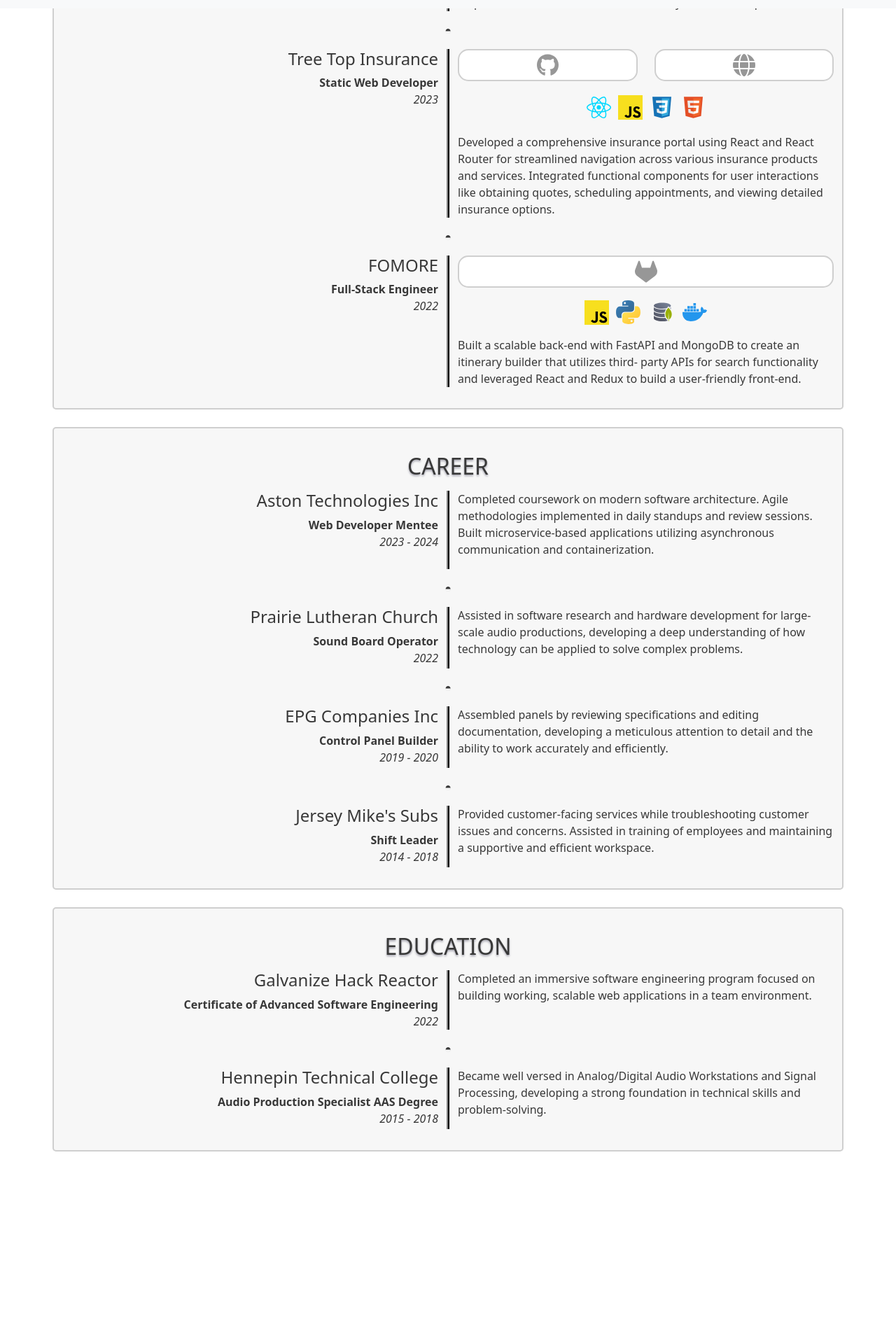
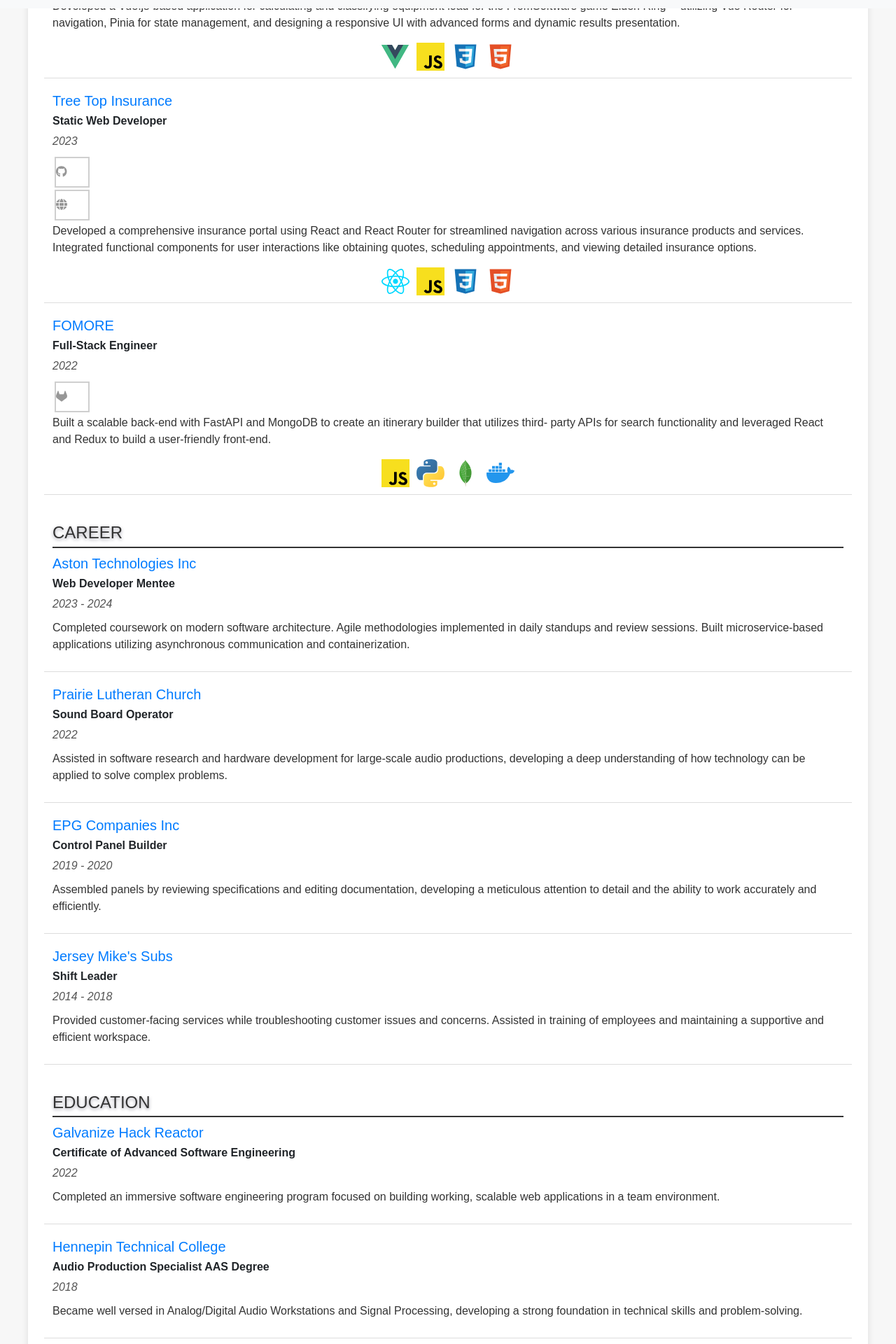
Before and after one commit to swanscon/cs-portfolio-web, a React (Create React App) app: page /resume in a window 1280 px wide. Shown: the part 788-2708 px from the top of the page at 70% size. Before the commit the page ends 2568 px from the top, so only its background shows below. Built offline with nearby package versions, Linux system fonts and the light colour scheme.

Commit message:
Refactor Resume.jsx and styles

```diff
--- a/src/components/Nav.jsx
+++ b/src/components/Nav.jsx
@@ -42,7 +42,7 @@
 
 	return (
 		<header>
-			<Navbar bg={navColor} data-bs-theme={navColor}>
+			<Navbar bg={navColor} data-bs-theme={navColor} expand="lg">
 				<Container>
 					<Navbar.Brand href="/">
 						<Image src="/cs-logo-removebg-preview.png" className="img-icon" />
@@ -50,6 +50,8 @@
 					<Navbar.Brand href="/" className="link-bounce">
 						Connor Swanson
 					</Navbar.Brand>
+					<Navbar.Toggle aria-controls="basic-navbar-nav" />
+					<Navbar.Collapse id="basic-navbar-nav">
 						<Nav className="me-auto">
 							<Nav.Link href="/" className="link-scale">
 								Home
@@ -64,6 +66,7 @@
 								Contact
 							</Nav.Link>
 						</Nav>
+					</Navbar.Collapse>
 					{/* <Navbar.Brand className={`link-color-`+`${btnColor}`} onClick={handleNavColor}>
 						<FontAwesomeIcon icon={faCircleHalfStroke} />
 					</Navbar.Brand> */}
--- a/src/pages/Resume.jsx
+++ b/src/pages/Resume.jsx
@@ -13,7 +13,8 @@
 import CssLogo from "../assets/file-type-css.svg";
 import HtmlLogo from "../assets/file-type-html.svg";
 import PythonLogo from "../assets/python.svg";
-import MongoLogo from "../assets/database-mongo-db.svg";
+import MongoLogo from "../assets/mongodb-original.svg";
+import "../styles/resume.css";
 
 export default function ResumePage() {
 	const onButtonClick = () => {
@@ -27,10 +28,10 @@
 	};
 
 	return (
-		<div>
+		<div className="resume-page">
 			<Container className="main-content">
-				<Row>
-					<h1 className="section-title">Resume</h1>
+				<Row className="section-title">
+					<h1>Resume</h1>
 				</Row>
 				<Row className="center-horizontal">
 					<Button className="section-btn" onClick={onButtonClick}>
@@ -38,7 +39,15 @@
 					</Button>
 				</Row>
 				<div className="empty-space-sm" />
-				<Container className="section-main">
+
+				<div className="section">
+					<h2 className="section-title">Projects</h2>
+					{projects.map((project, index) => (
+						<ProjectItem key={index} project={project} />
+					))}
+				</div>
+
+				{/* <Container className="section-main">
 					<Row className="center-horizontal">
 						<h2 className="text-section">Projects</h2>
 					</Row>
@@ -164,10 +173,10 @@
 										/>
 									</i>
 									Developed a Vue.js-based application for calculating and
-									classifying equipment load for the FromSoftware game Elden Ring&#8482; utilizing Vue Router for
-									navigation, Pinia for state management, and designing a
-									responsive UI with advanced forms and dynamic results
-									presentation.
+									classifying equipment load for the FromSoftware game Elden
+									Ring&#8482; utilizing Vue Router for navigation, Pinia for state
+									management, and designing a responsive UI with advanced forms
+									and dynamic results presentation.
 								</div>
 							</Row>
 						</Col>
@@ -296,9 +305,17 @@
 							</Row>
 						</Col>
 					</Row>
-				</Container>
+				</Container> */}
 				<div className="empty-space-sm" />
-				<Container className="section-main">
+
+				<div className="section">
+					<h2 className="section-title">Career</h2>
+					{career.map((job, index) => (
+						<CareerItem key={index} job={job} />
+					))}
+				</div>
+
+				{/* <Container className="section-main">
 					<Row className="center-horizontal">
 						<h2 className="text-section">Career</h2>
 					</Row>
@@ -400,9 +417,16 @@
 							</Row>
 						</Col>
 					</Row>
-				</Container>
+				</Container> */}
 				<div className="empty-space-sm" />
-				<Container className="section-main">
+
+				<div className="section">
+					<h2 className="section-title">Education</h2>
+					{education.map((edu, index) => (
+						<EducationItem key={index} edu={edu} />
+					))}
+				</div>
+				{/* <Container className="section-main">
 					<Row className="center-horizontal">
 						<h2 className="text-section">Education</h2>
 					</Row>
@@ -453,9 +477,180 @@
 							</Row>
 						</Col>
 					</Row>
-				</Container>
+				</Container> */}
 			</Container>
 			<div className="empty-space" />
 		</div>
 	);
 }
+
+const projects = [
+	{
+		title: "TABLFG",
+		role: "Full-Stack Engineer",
+		year: "2024",
+		description:
+			"Event-scheduling microservice-based web application with a Java/Spring Boot backend utilizing a gateway and asynchronous communication with Kafka, Spring Security, and RESTful API.",
+		tech: [JavaLogo, KafkaLogo, SpringLogo, ReactLogo, MySqlLogo, DockerLogo],
+		links: {
+			github: "https://github.com/swanscon/tablfg",
+		},
+	},
+	{
+		title: "Equip Load Calculator",
+		role: "Front-End Developer",
+		year: "2023",
+		description:
+			"Developed a Vue.js-based application for calculating and classifying equipment load for the FromSoftware game Elden Ring™ utilizing Vue Router for navigation, Pinia for state management, and designing a responsive UI with advanced forms and dynamic results presentation.",
+		tech: [VueLogo, JavaScriptLogo, CssLogo, HtmlLogo],
+		links: {
+			github: "https://github.com/swanscon/equip-load-calculator",
+			live: "https://swanscon.github.io/equip-load-calculator/",
+		},
+	},
+	{
+		title: "Tree Top Insurance",
+		role: "Static Web Developer",
+		year: "2023",
+		description:
+			"Developed a comprehensive insurance portal using React and React Router for streamlined navigation across various insurance products and services. Integrated functional components for user interactions like obtaining quotes, scheduling appointments, and viewing detailed insurance options.",
+		tech: [ReactLogo, JavaScriptLogo, CssLogo, HtmlLogo],
+		links: {
+			github: "https://github.com/swanscon/treetop-insurance",
+			live: "https://treetop-insurance.pages.dev/",
+		},
+	},
+	{
+		title: "FOMORE",
+		role: "Full-Stack Engineer",
+		year: "2022",
+		description:
+			"Built a scalable back-end with FastAPI and MongoDB to create an itinerary builder that utilizes third- party APIs for search functionality and leveraged React and Redux to build a user-friendly front-end.",
+		tech: [JavaScriptLogo, PythonLogo, MongoLogo, DockerLogo],
+		links: {
+			gitlab: "https://gitlab.com/patcerutti23/fomore",
+		},
+	},
+];
+
+const career = [
+	{
+		company: "Aston Technologies Inc",
+		role: "Web Developer Mentee",
+		years: "2023 - 2024",
+		description:
+			"Completed coursework on modern software architecture. Agile methodologies implemented in daily standups and review sessions. Built microservice-based applications utilizing asynchronous communication and containerization.",
+	},
+	{
+		company: "Prairie Lutheran Church",
+		role: "Sound Board Operator",
+		years: "2022",
+		description:
+			"Assisted in software research and hardware development for large-scale audio productions, developing a deep understanding of how technology can be applied to solve complex problems.",
+	},
+	{
+		company: "EPG Companies Inc",
+		role: "Control Panel Builder",
+		years: "2019 - 2020",
+		description:
+			"Assembled panels by reviewing specifications and editing documentation, developing a meticulous attention to detail and the ability to work accurately and efficiently.",
+	},
+	{
+		company: "Jersey Mike's Subs",
+		role: "Shift Leader",
+		years: "2014 - 2018",
+		description:
+			"Provided customer-facing services while troubleshooting customer issues and concerns. Assisted in training of employees and maintaining a supportive and efficient workspace.",
+	},
+];
+
+const education = [
+	{
+		institution: "Galvanize Hack Reactor",
+		degree: "Certificate of Advanced Software Engineering",
+		year: "2022",
+		description:
+			"Completed an immersive software engineering program focused on building working, scalable web applications in a team environment.",
+	},
+	{
+		institution: "Hennepin Technical College",
+		degree: "Audio Production Specialist AAS Degree",
+		year: "2018",
+		description:
+			"Became well versed in Analog/Digital Audio Workstations and Signal Processing, developing a strong foundation in technical skills and problem-solving.",
+	},
+];
+
+function ProjectItem({ project }) {
+	return (
+		<Row className="project-item">
+			<Col className="project-info">
+				<h4>{project.title}</h4>
+				<b>{project.role}</b>
+				<i>{project.year}</i>
+				<div className="links-container">
+					{project.links.github && (
+						<NavLink
+							href={project.links.github}
+							target="_blank"
+							className="section-btn-sm"
+						>
+							<FontAwesomeIcon icon={faGithub} />
+						</NavLink>
+					)}
+					{project.links.live && (
+						<NavLink
+							href={project.links.live}
+							target="_blank"
+							className="section-btn-sm"
+						>
+							<FontAwesomeIcon icon={faGlobe} />
+						</NavLink>
+					)}
+					{project.links.gitlab && (
+						<NavLink
+							href={project.links.gitlab}
+							target="_blank"
+							className="section-btn-sm"
+						>
+							<FontAwesomeIcon icon={faGitlab} />
+						</NavLink>
+					)}
+				</div>
+				<p>{project.description}</p>
+
+				<div className="center-horizontal tech-icons">
+					{project.tech.map((logo, index) => (
+						<Image key={index} src={logo} alt="Tech Logo" className="tech-icon" />
+					))}
+				</div>
+			</Col>
+		</Row>
+	);
+}
+
+function CareerItem({ job }) {
+	return (
+		<Row className="career-item">
+			<Col className="career-info">
+				<h4>{job.company}</h4>
+				<b>{job.role}</b>
+				<i>{job.years}</i>
+				<p>{job.description}</p>
+			</Col>
+		</Row>
+	);
+}
+
+function EducationItem({ edu }) {
+	return (
+		<Row className="education-item">
+			<Col className="education-info">
+				<h4>{edu.institution}</h4>
+				<b>{edu.degree}</b>
+				<i>{edu.year}</i>
+				<p>{edu.description}</p>
+			</Col>
+		</Row>
+	);
+}
--- /dev/null
+++ b/src/styles/resume.css
@@ -0,0 +1,107 @@
+.resume-page {
+	background-color: #f7f7f7;
+	padding: 20px;
+	font-family: Arial, sans-serif;
+}
+
+.main-content {
+	margin: 0 auto;
+	max-width: 900px;
+	padding: 20px;
+	background-color: white;
+	box-shadow: 0 0 10px rgba(0, 0, 0, 0.1);
+}
+
+.section-header {
+	display: flex;
+	justify-content: space-between;
+	align-items: center;
+	margin-bottom: 20px;
+}
+
+.section-title {
+	font-size: 24px;
+	margin-bottom: 10px;
+	color: #333;
+	text-transform: uppercase;
+	border-bottom: 2px solid #333;
+	padding-bottom: 5px;
+}
+
+.download-btn {
+	background-color: #007bff;
+	color: white;
+	border: none;
+	padding: 10px 20px;
+	border-radius: 5px;
+}
+
+.download-btn:hover {
+	background-color: #0056b3;
+}
+
+.section {
+	margin-bottom: 40px;
+}
+
+.project-item,
+.career-item,
+.education-item {
+	display: flex;
+	flex-wrap: wrap;
+	margin-bottom: 20px;
+	border-bottom: 1px solid #ddd;
+	padding-bottom: 10px;
+}
+
+.project-info,
+.career-info,
+.education-info {
+	flex: 1;
+}
+
+.center-horizontal {
+	display: flex;
+	justify-content: center;
+	align-items: center;
+	text-align: center;
+}
+
+.links-container {
+	margin-top: 10px;
+}
+
+.tech-icons {
+	display: flex;
+	gap: 10px;
+	flex-wrap: wrap;
+	margin-top: 10px;
+}
+
+.tech-icon {
+	max-width: 40px;
+    max-height: 40px;
+	height: auto;
+}
+
+h4 {
+	font-size: 20px;
+	margin-bottom: 5px;
+	color: #007bff;
+}
+
+b {
+	display: block;
+	margin-bottom: 5px;
+}
+
+i {
+	display: block;
+	margin-bottom: 10px;
+	color: #555;
+}
+
+p {
+	color: #333;
+	line-height: 1.5;
+}
```
Lines whose indentation alone changed are shown as unchanged.
